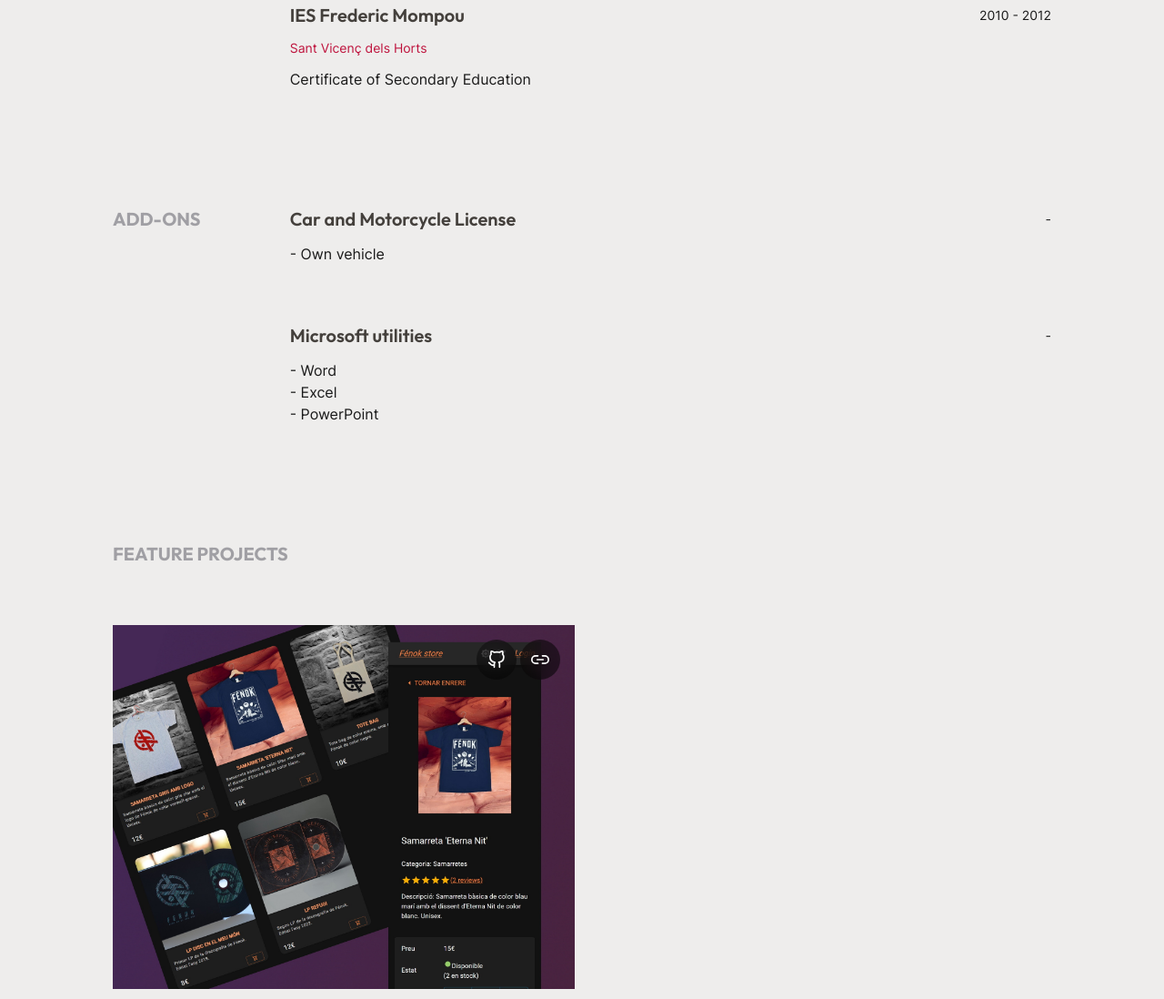
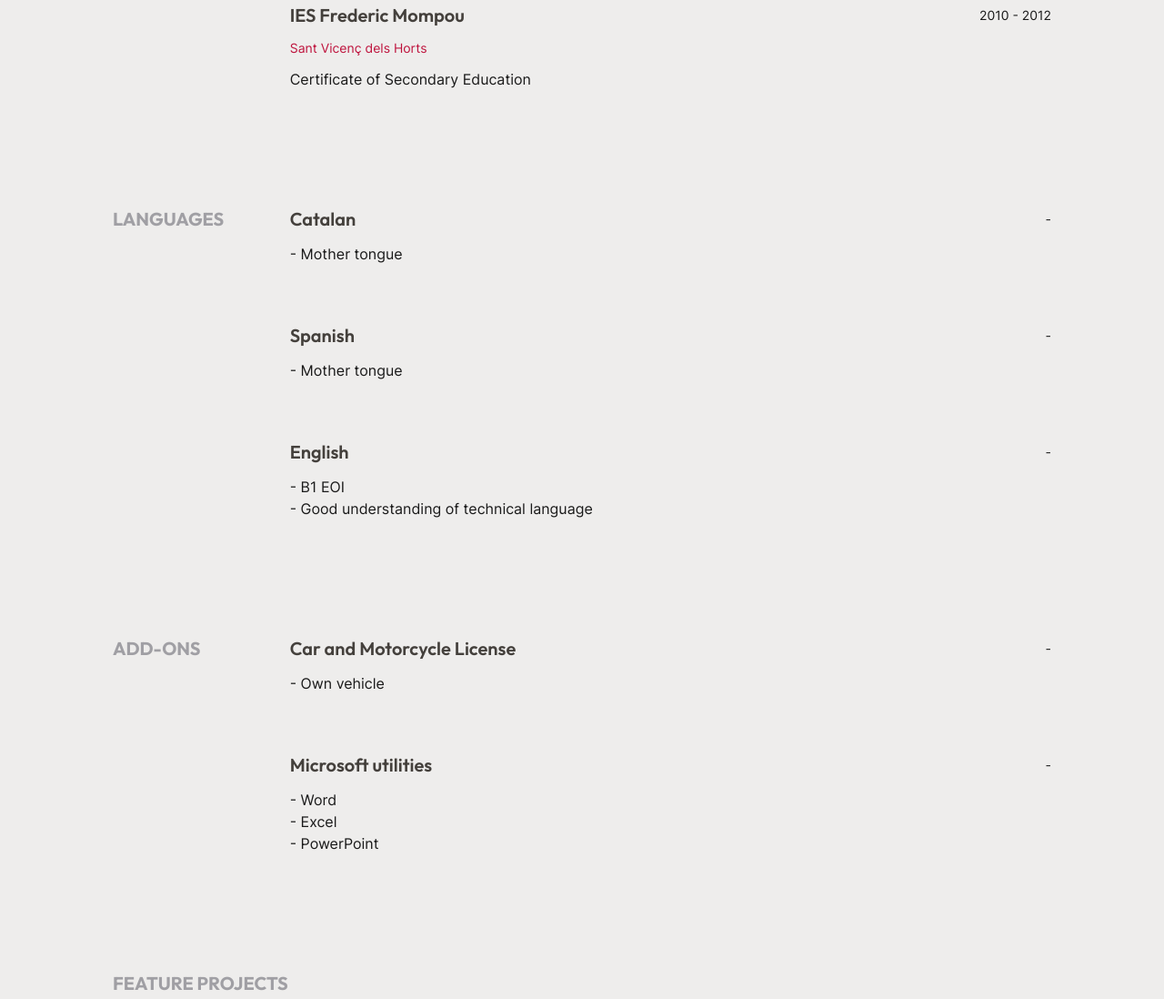
Before and after one commit to aleixdeveloper/aleixdeveloper.github.io, an Astro site: page / in a window 1280 px wide. Shown: the part 2037-3135 px from the top of the page at 91% size. Built offline with nearby package versions, Linux system fonts and the light colour scheme; Astro itself is replaced by a stand-in of ours.

Commit message:
added languages

```diff
--- a/src/data/info.ts
+++ b/src/data/info.ts
@@ -98,6 +98,20 @@ export const info = {
       description: ["- Word", "- Excel", "- PowerPoint"],
     },
   ],
+  languages: [
+    {
+      name: "Catalan",
+      description: ["- Mother tongue"],
+    },
+    {
+      name: "Spanish",
+      description: ["- Mother tongue"],
+    },
+    {
+      name: "English",
+      description: ["- B1 EOI", "- Good understanding of technical language"],
+    },
+  ],
   socialMedia: {
     github: "https://github.com/aleixdeveloper",
     email: "aleixclemente@gmail.com",
--- a/src/pages/index.astro
+++ b/src/pages/index.astro
@@ -30,6 +30,7 @@ const featureProjects = info.projects.map((project, index) => {
       <Experience title={"EXPERIENCE"} details={info.experience} />
       <Experience title={"VOLUNTEERING"} details={info.volunteering} />
       <Experience title={"EDUCATION"} details={info.education} />
+      <Experience title={"LANGUAGES"} details={info.languages} />
       <Experience title={"ADD-ONS"} details={info.addOns} />
       <section>
         <h2
```
